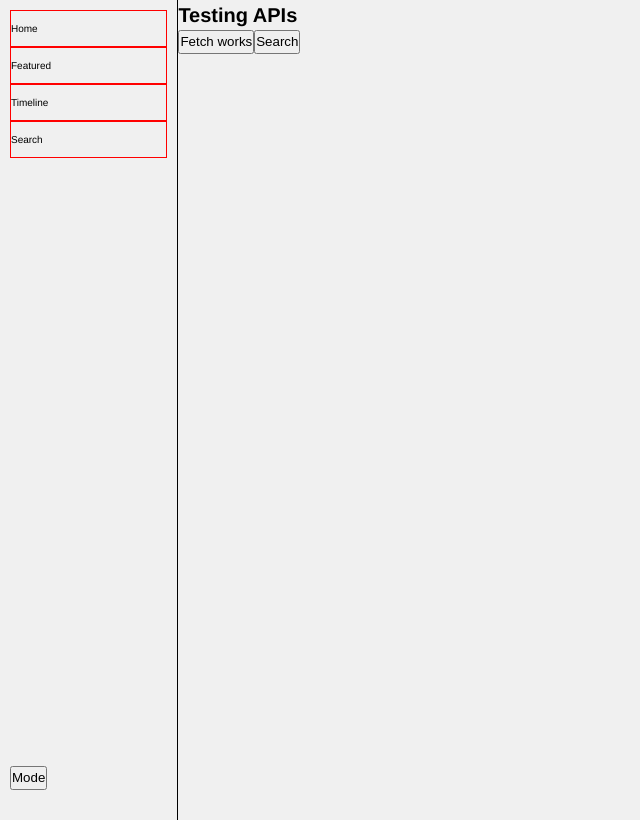
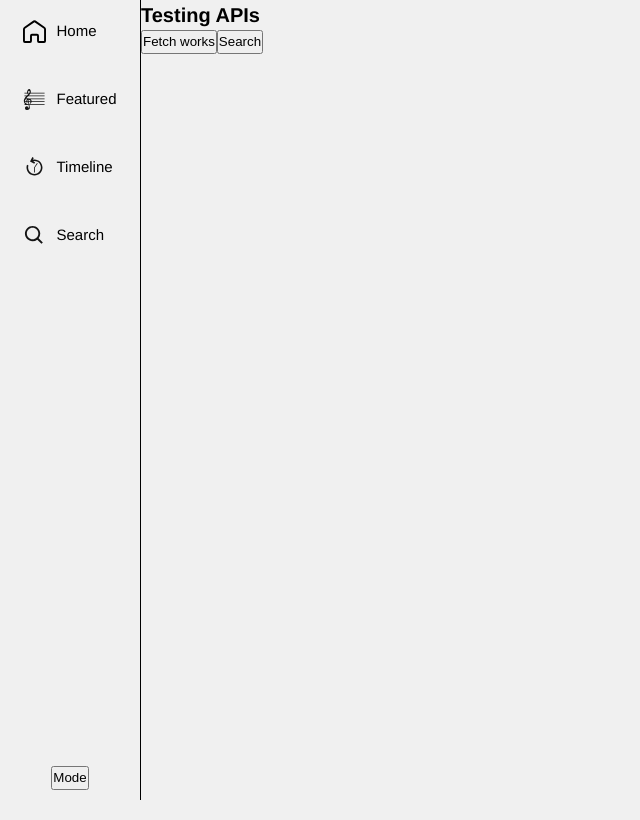
Before and after one commit to samuelisch/classically, a React (Create React App) app: page / in a window 1280 px wide. Shown: the whole page, without its empty margins (0-640 px from the left). Built offline with nearby package versions, Linux system fonts and the light colour scheme; no server answers.

Commit message:
switched back to sticky style of scrolling - dumped smooth scroll

```diff
--- a/package.json
+++ b/package.json
@@ -10,6 +10,7 @@
     "axios": "^0.26.1",
     "react": "^17.0.2",
     "react-dom": "^17.0.2",
+    "react-icons": "^4.3.1",
     "react-redux": "^7.2.6",
     "react-router-dom": "^6.2.2",
     "react-router-hash-link": "^2.4.3",
@@ -47,6 +48,7 @@
     "@types/node": "^16.7.13",
     "@types/react": "^17.0.20",
     "@types/react-dom": "^17.0.9",
+    "@types/react-icons": "^3.0.0",
     "@types/react-router-dom": "^5.3.3",
     "@types/react-router-hash-link": "^2.4.5",
     "@types/styled-components": "^5.1.24"
--- a/src/components/Main.tsx
+++ b/src/components/Main.tsx
@@ -7,13 +7,12 @@ const StyledContainer = styled.div`
 `
 
 const StyledContent = styled.div`
-  flex: 7;
-  min-height: 100vh;
-  overflow-x: hidden;
+  flex: 8;
+  height: 100vh;
+  overflow: scroll;
 `
 
 const Main = () => {
-
   return (
     <StyledContainer>
       <Navbar />
--- a/src/components/navbar/Navbar.tsx
+++ b/src/components/navbar/Navbar.tsx
@@ -1,59 +1,106 @@
 import { Link } from 'react-router-dom'
+import { IconContext } from 'react-icons'
+import { GrHomeRounded } from 'react-icons/gr'
+import { GiMusicalScore, GiBackwardTime } from "react-icons/gi";
+import { BiSearch } from 'react-icons/bi'
 import styled from 'styled-components'
 
 const StyledNav = styled.nav`
   flex: 1;
+  max-width: 120px;
   background: rgb(240, 240, 240);
-  padding: 10px;
+  padding: 0 10px;
   border-right: 1px solid black;
 `
 
 const StyledList = styled.ul`
-  position: sticky;
-  top: 10px;
   height: 100vh;
   display: flex;
   flex-direction: column;
   justify-content: space-between;
-
-  li {
-    list-style: none;
-    padding: 10px 0;
-    border: 1px solid red;
-  }
+  align-items: center;
 
   .mode {
-    margin-bottom: 20px;
+    margin-bottom: 10px;
   }
 `
 
 const StyledLink = styled(Link)`
   color: inherit;
   text-decoration: none;
+  display: flex;
+  justfiy-content: center;
+  margin-top: 10px;
+
+  li {
+    width: 90%;
+    list-style: none;
+    padding: 10px;
+    border-radius: 20px;
+    display: flex;
+    align-items: center;
+    margin-bottom: 15px;
+    transition: background .2s;
+
+    span {
+      font-size: 1.5rem;
+      margin-left: 10px;
+      display: none;
+
+      @media (min-width: 930px) {
+        display: block;
+      }
+    }
+
+    &:hover {
+      background: rgb(220, 220, 220);
+    }
+  }
+`
+
+const IconContextProvider = ({className, children}:any) => <IconContext.Provider value={{className}}>{children}</IconContext.Provider>;
+
+const StyledIconContext = styled(IconContextProvider)`
+  color: rgb(20, 20, 20);
+  font-size: 2.3rem;
 `
 
 const Navbar = () => {
   return (
     <StyledNav>
+      <StyledIconContext className="iconProvider">
         <StyledList>
           <div>
             <StyledLink to="/home">
-            <li>Home</li>
+              <li>
+                <GrHomeRounded />
+                <span className="iconText">Home</span>
+              </li>
             </StyledLink>
             <StyledLink to="/popular">
-            <li>Featured</li>
+              <li>
+                <GiMusicalScore />
+                <span className="iconText">Featured</span>
+              </li>
             </StyledLink>
             <StyledLink to="/timeline">
-            <li>Timeline</li>
+              <li>
+                <GiBackwardTime />
+                <span className="iconText">Timeline</span>
+              </li>
             </StyledLink>
             <StyledLink to="/search">
-            <li>Search</li>
+              <li>
+                <BiSearch />
+                <span className="iconText">Search</span>
+              </li>
             </StyledLink>
           </div>
           <div className="mode">
             <button type="button">Mode</button>
           </div>
         </StyledList>
+      </StyledIconContext>
     </StyledNav>
   )
 }
--- a/src/components/timeline/Period.tsx
+++ b/src/components/timeline/Period.tsx
@@ -38,6 +38,7 @@ const StyledContainer = styled.div<StyledProps>`
     a {
       color: rgb(240, 240, 240);
       text-decoration: none;
+      font-size: 1.1rem;
 
       &:hover {
         color: red;
--- a/src/components/timeline/PeriodComposer.tsx
+++ b/src/components/timeline/PeriodComposer.tsx
@@ -4,8 +4,8 @@ import { showYear } from '../assets/utils';
 import { useNavigate } from 'react-router-dom';
 
 const StyledLi = styled.li`
-  border-bottom: 1px solid rgb(100, 100, 100);
-  padding: 5px 10px;
+  border-bottom: 1px solid rgb(150, 150, 150);
+  padding: 5px 20px 5px 10px;
   flex: 1;
   font-size: 1.5rem;
   display: flex;
@@ -71,7 +71,7 @@ const Composer = ({ id, birth, name, portrait }:ComposerType) => {
         </span>
       </StyledDetails>
       <StyledDates>
-        <span>b: {showYear(birth)}</span>
+        <i>b: {showYear(birth)}</i>
       </StyledDates>
     </StyledLi>
   )
--- a/src/components/timeline/PeriodNavbar.tsx
+++ b/src/components/timeline/PeriodNavbar.tsx
@@ -10,7 +10,6 @@ const StyledContainer = styled.div`
 
 const StyledList = styled.ul`
   display: flex;
-  margin: 0 auto;
   overflow-x: scroll;
 
   &::-webkit-scrollbar {
```
Also changed, not shown: 1 other file (tests, documents, lock files or other folders). Lines whose indentation alone changed are shown as unchanged.
